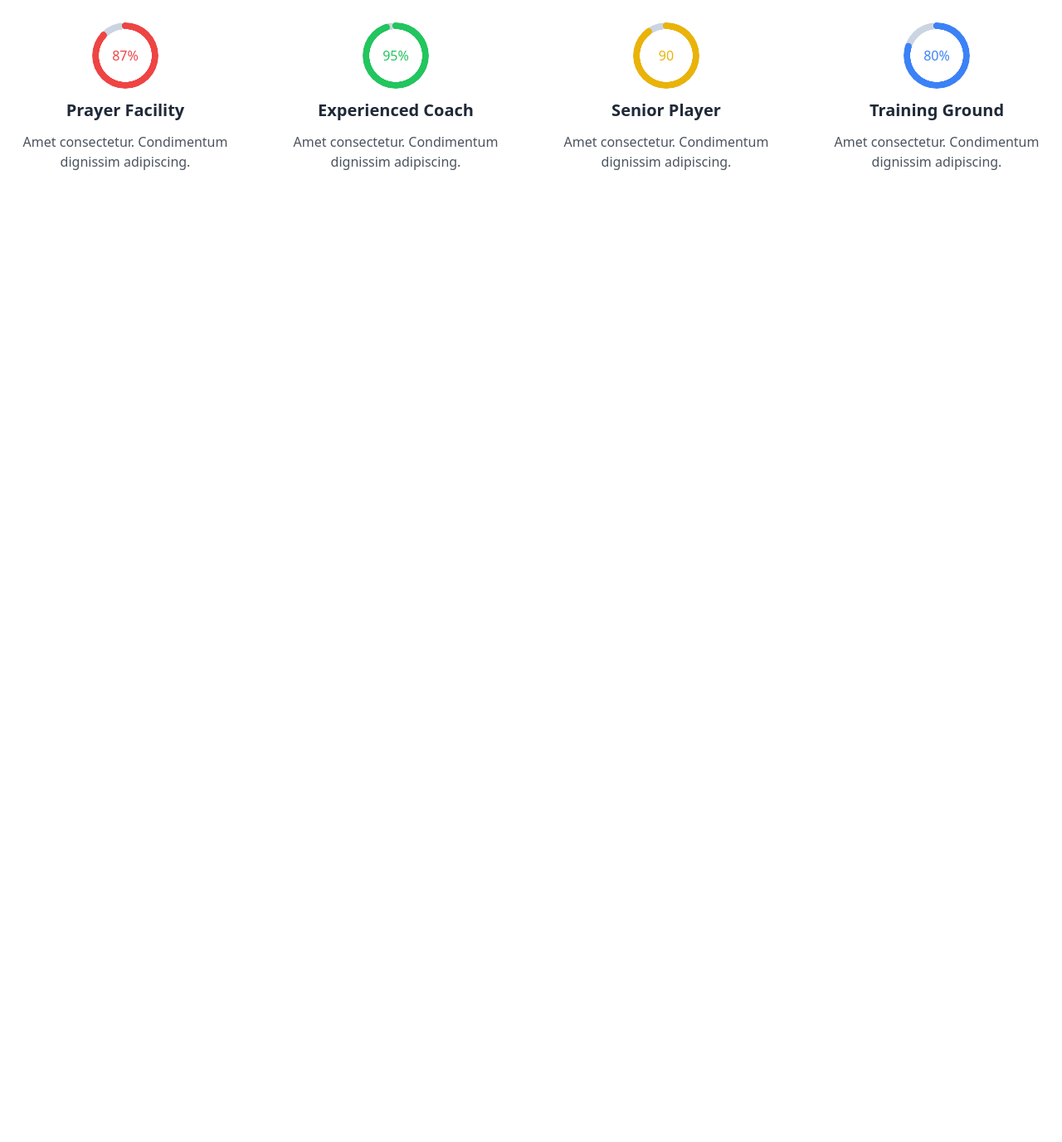
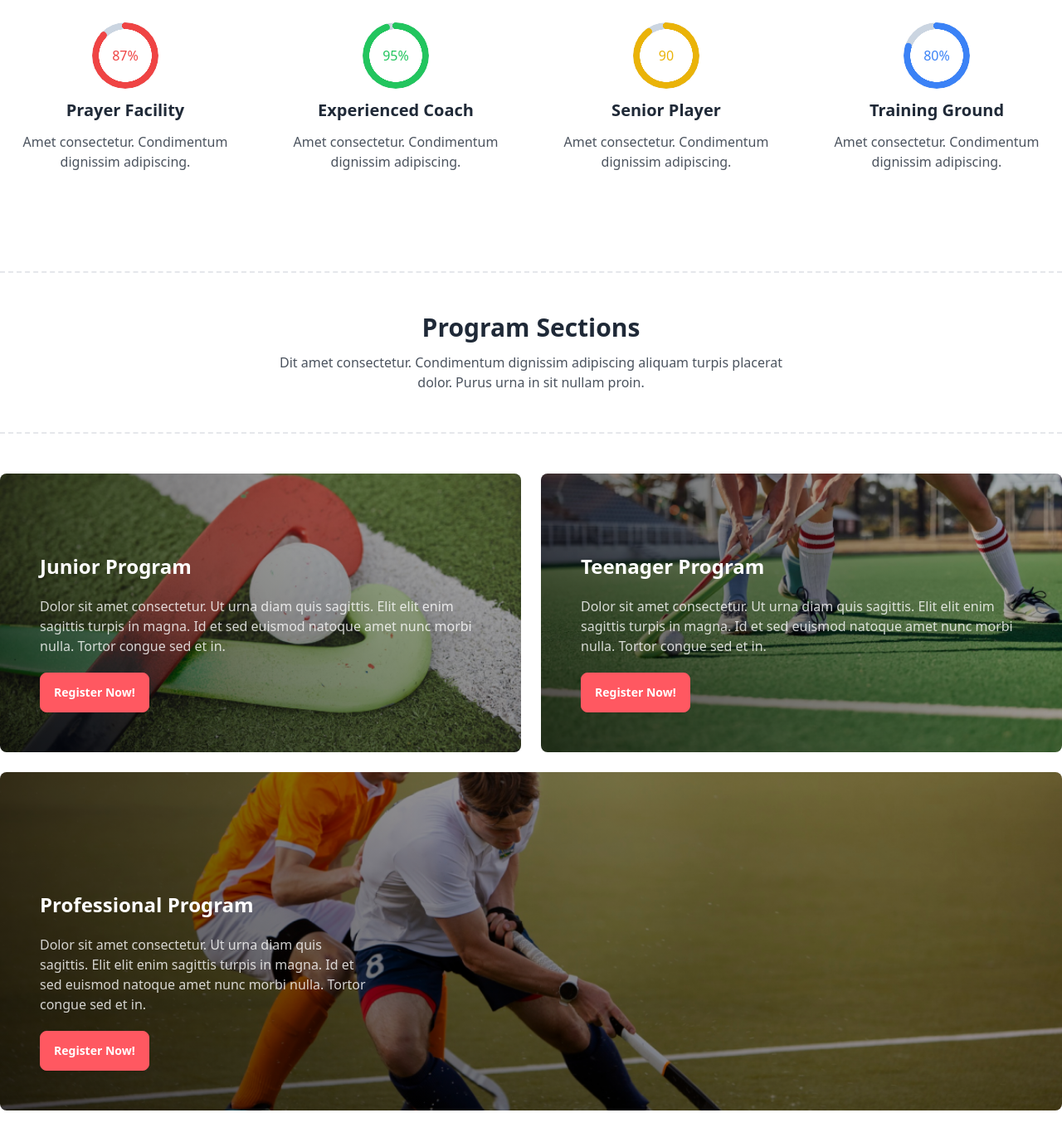
Before and after one commit to AfrojaSultana44/Hockeys, a plain HTML site: page index.html in a window 1280 px wide. Shown: the part 1379-2756 px from the top of the page at 83% size. Before the commit the page ends 1706 px from the top, so only its background shows below. Drawn offline with nearby package versions, Linux system fonts and the light colour scheme.

Commit message:
Program section ui completed and made responsive

```diff
--- a/index.html
+++ b/index.html
@@ -16,6 +16,7 @@
       type="text/css"
     />
     <script src="https://cdn.tailwindcss.com"></script>
+    <link rel="stylesheet" href="./style.css" />
   </head>
 
   <body>
@@ -159,6 +160,7 @@
       </div>
     </header>
     <main class="container mx-auto">
+      <!-- Stat section -->
       <section class="my-24">
         <div
           class="border-y-[2px] border-dashed text-center py-12 flex flex-col justify-center items-center"
@@ -260,6 +262,63 @@
           </div>
         </div>
       </section>
+      <!-- Programs section -->
+      <section class="mb-24 px-12 lg:px-0">
+        <div
+          class="border-y-[2px] border-dashed text-center py-12 flex flex-col justify-center items-center"
+        >
+          <h3 class="text-3xl font-semibold mb-3">Program Sections</h3>
+          <p class="opacity-80 w-1/2">
+            Dit amet consectetur. Condimentum dignissim adipiscing aliquam
+            turpis placerat dolor. Purus urna in sit nullam proin.
+          </p>
+        </div>
+        <div class="mt-12 grid grid-cols-1 lg:grid-cols-2 gap-6">
+          <div
+            class="w-full p-10 junior-program lg:px-12 lg:pt-24 lg:pb-12 flex flex-col justify-end items-center rounded-lg"
+          >
+            <div class="space-y-5">
+              <h5 class="text-2xl font-semibold text-white">Junior Program</h5>
+              <p class="opacity-80 text-white">
+                Dolor sit amet consectetur. Ut urna diam quis sagittis. Elit
+                elit enim sagittis turpis in magna. Id et sed euismod natoque
+                amet nunc morbi nulla. Tortor congue sed et in.
+              </p>
+              <button class="btn btn-error text-white">Register Now!</button>
+            </div>
+          </div>
+          <div
+            class="w-full p-10 senior-program lg:px-12 lg:pt-24 lg:pb-12 flex flex-col justify-end items-center rounded-lg"
+          >
+            <div class="space-y-5">
+              <h5 class="text-2xl font-semibold text-white">
+                Teenager Program
+              </h5>
+              <p class="opacity-80 text-white">
+                Dolor sit amet consectetur. Ut urna diam quis sagittis. Elit
+                elit enim sagittis turpis in magna. Id et sed euismod natoque
+                amet nunc morbi nulla. Tortor congue sed et in.
+              </p>
+              <button class="btn btn-error text-white">Register Now!</button>
+            </div>
+          </div>
+          <div
+            class="w-full lg:col-span-2 p-10 prof-program lg:px-12 lg:pt-36 lg:pb-12 flex flex-col justify-start items-start rounded-lg"
+          >
+            <div class="space-y-5 lg:w-1/3">
+              <h5 class="text-2xl font-semibold text-white">
+                Professional Program
+              </h5>
+              <p class="opacity-80 text-white">
+                Dolor sit amet consectetur. Ut urna diam quis sagittis. Elit
+                elit enim sagittis turpis in magna. Id et sed euismod natoque
+                amet nunc morbi nulla. Tortor congue sed et in.
+              </p>
+              <button class="btn btn-error text-white">Register Now!</button>
+            </div>
+          </div>
+        </div>
+      </section>
     </main>
     <footer></footer>
   </body>
--- /dev/null
+++ b/style.css
@@ -0,0 +1,20 @@
+.junior-program{
+    background-image: linear-gradient(45deg, rgba(0,0,0,0.7), rgba(0,0,0,0.2)), url("./Images/2.png");
+    background-repeat: no-repeat;
+    background-size: cover;
+    background-position: center;
+}
+
+.senior-program{
+    background-image: linear-gradient(45deg, rgba(0,0,0,0.7), rgba(0,0,0,0.2)), url("./Images/3.png");
+    background-repeat: no-repeat;
+    background-size: cover;
+    background-position: center;
+}
+
+.prof-program{
+    background-image: linear-gradient(45deg, rgba(0,0,0,0.7), rgba(0,0,0,0.2)), url("./Images/4.png");
+    background-repeat: no-repeat;
+    background-size: cover;
+    background-position: center;
+}
```
